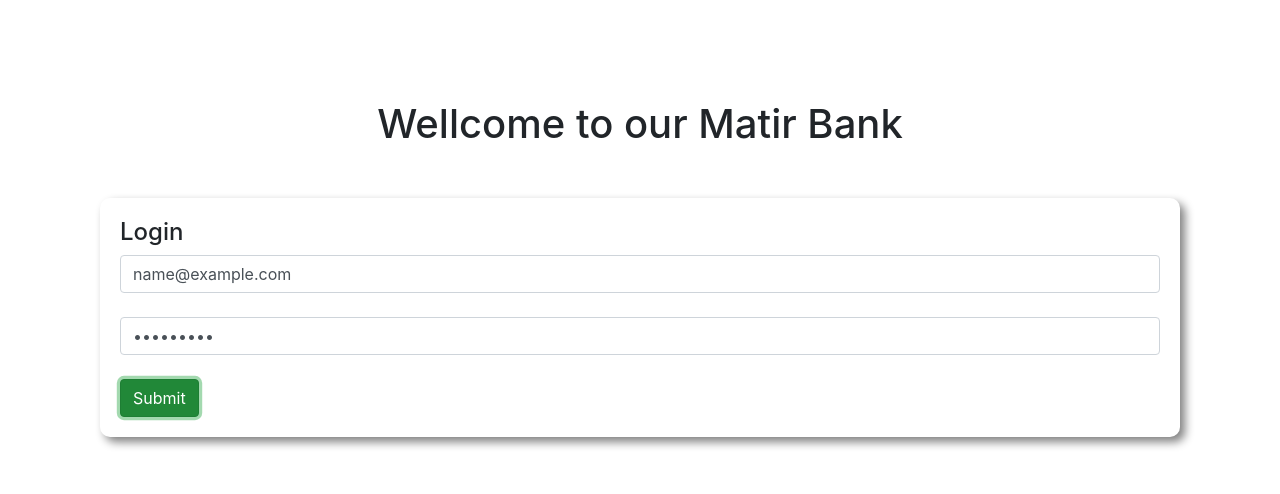
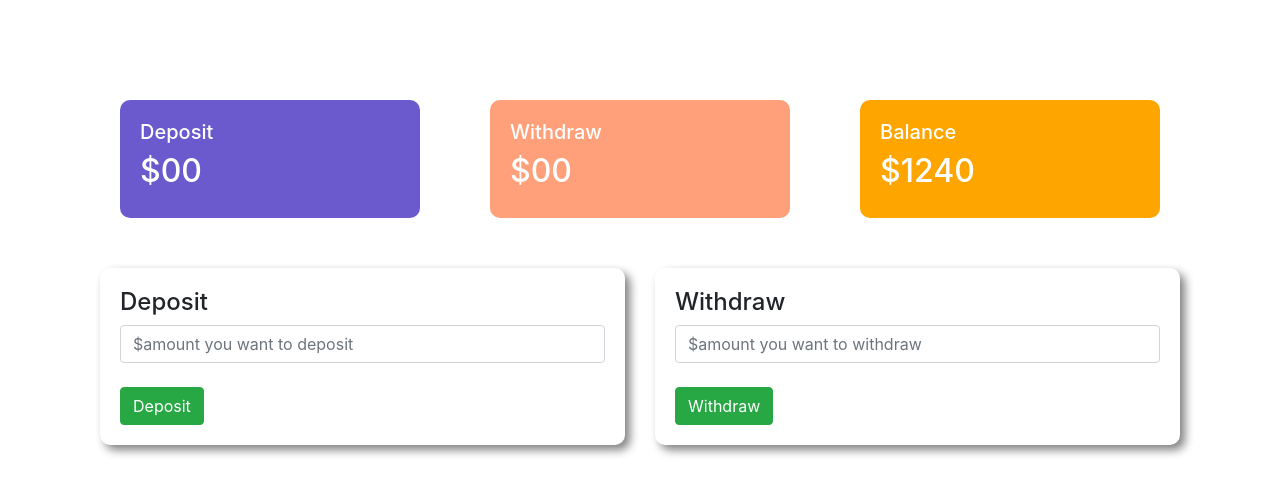
Before and after one commit to sumonsad/matir-bank, a plain HTML site: page index.html in a window 1280 px wide. Both pictures are taken after typing "name@example.com", "Sample123" into the empty fields and a click on the button "Submit". Drawn offline with nearby package versions, Linux system fonts and the light colour scheme.

Commit message:
total balance added

```diff
--- a/index.html
+++ b/index.html
@@ -9,7 +9,7 @@
     <link rel="stylesheet" href="style.css">
 </head>
 <body>
-    <div class="login-area">
+    <div id="login-area">
         <h1 class="text-center">Wellcome to our Matir Bank</h1>
         <div class="submit-area">
             <h4>Login</h4>
@@ -17,8 +17,78 @@
             <br>
             <input type="password" class="form-control" placeholder="Password">
             <br>
-            <button class="btn btn-success">Submit</button>
+            <button id="login" class="btn btn-success">Submit</button>
         </div>
     </div>
+    <div id="transaction-area">
+        <div class="row">
+            <div class="col-md-4">
+                <div class="status deposit">
+                    <h5>Deposit</h5>
+                    <h2>$<span id="currentDeposit">00</span></h2>
+                </div>
+            </div>
+            <div class="col-md-4">
+                <div class="status withdraw">
+                    <h5>Withdraw</h5>
+                    <h2>$00</h2>
+                </div>
+            </div>
+            <div class="col-md-4">
+                <div class="status balance">
+                    <h5>Balance</h5>
+                    <h2>$<span id="currentBalance">1240</span></h2>
+                </div>
+            </div>
+        </div>
+        <div class="row">
+            <div class="col-md-6">
+                <div class="submit-area">
+                    <h4>Deposit</h4>
+                    <input type="text" id="depositAmount" class="form-control" placeholder="$amount you want to deposit">
+                    <br>
+                    <button id="depositButton" class="btn btn-success">Deposit</button>
+                </div>
+            </div>
+            <div class="col-md-6">
+                <div class="submit-area">
+                    <h4>Withdraw</h4>
+                    <input type="text" class="form-control" placeholder="$amount you want to withdraw">
+                    <br>
+                    <button class="btn btn-success">Withdraw</button>
+                </div>
+            </div>
+        </div>
+    </div>
+    <script>
+        //login button event handler
+        var loginBtn = document.getElementById("login");
+        loginBtn.addEventListener('click',function(){
+            var loginArea = document.getElementById("login-area");
+            loginArea.style.display = "none";
+            const transactionArea= document.getElementById("transaction-area");
+            transactionArea.style.display = "block";
+        })
+
+        //deposit button event handler
+        const depositBtn = document.getElementById("depositButton");
+        depositBtn.addEventListener("click",function(){
+            const depositAmount = document.getElementById("depositAmount").value;
+            const depositNumber = parseFloat(depositAmount);
+
+            const currentDeposit = document.getElementById("currentDeposit").innerText;
+            const currentDepositNumber = parseFloat(currentDeposit);
+            const totalDeposit= depositNumber + currentDepositNumber;
+
+            document.getElementById("currentDeposit").innerText = totalDeposit;
+
+            const currentBalance = document.getElementById("currentBalance").innerText;
+            const currentBalanceNumber = parseFloat(currentBalance);
+            const totalBalance  = depositNumber + currentBalanceNumber;
+
+            document.getElementById("currentBalance").innerText = totalBalance;
+            document.getElementById("depositAmount").value = "";
+        })
+    </script>
 </body>
 </html>
--- a/style.css
+++ b/style.css
@@ -7,3 +7,21 @@ body{
     border-radius: 10px;
     box-shadow: 5px 5px 10px gray;
 }
+#transaction-area{
+    display: none;
+}
+.status{
+    margin:0 20px;
+    padding:20px;
+    border-radius: 10px;
+    color:white;
+}
+.deposit{
+background-color: slateblue;
+}
+.withdraw{
+    background-color: lightsalmon;
+}
+.balance{
+    background-color: orange;
+}
```
